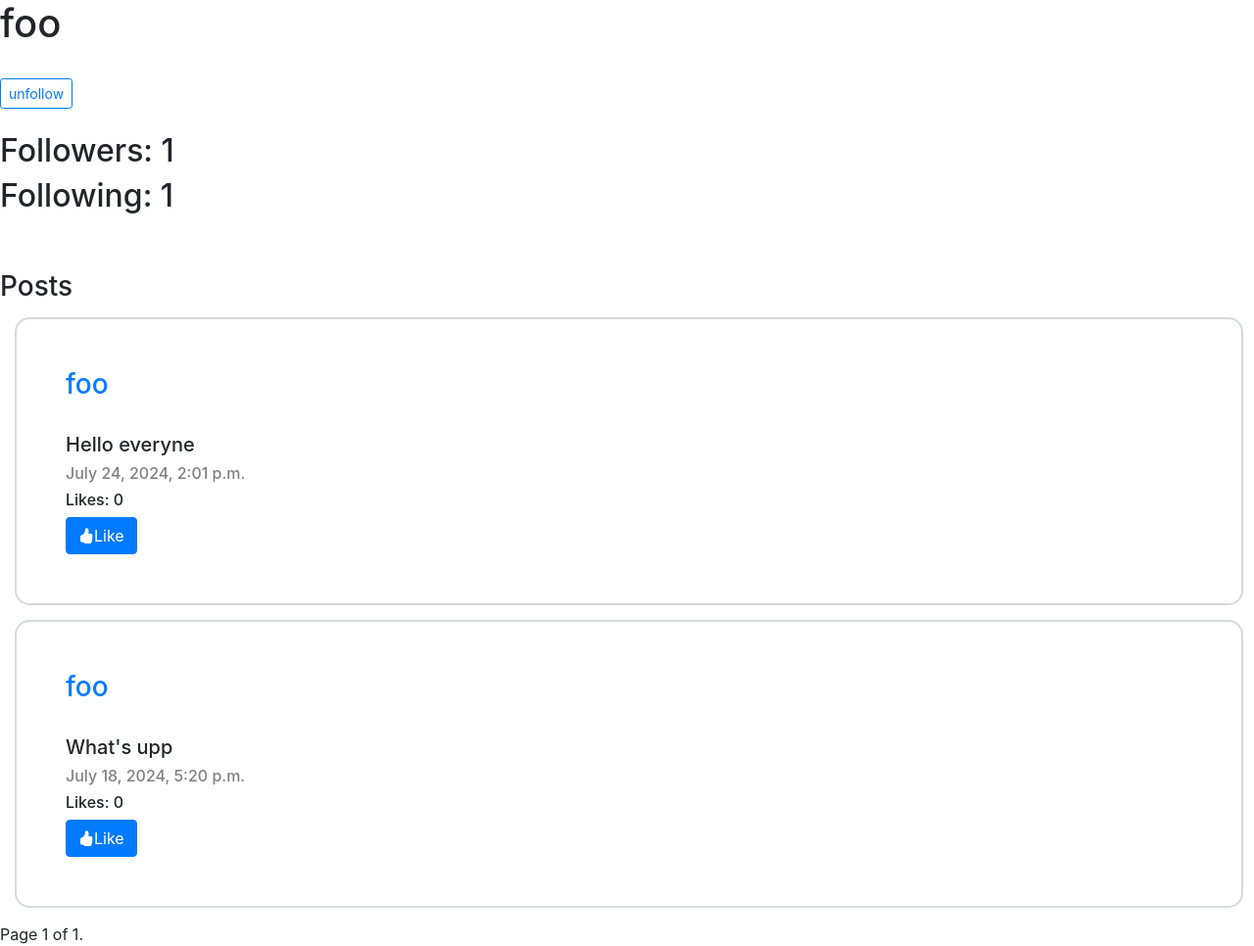
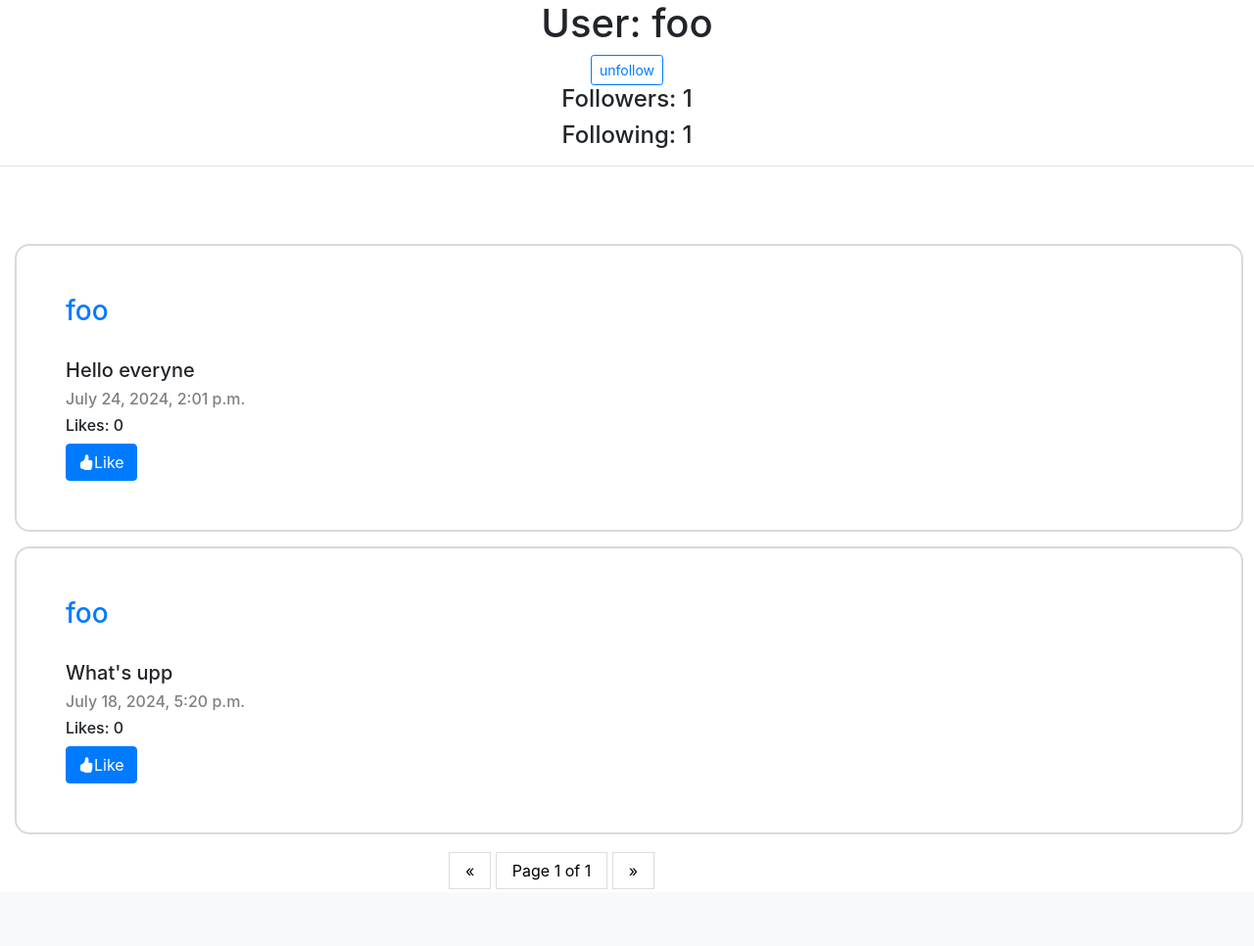
Before and after one commit to Archit014/Project-4-, a Django app: a page that uses project4/network/templates/network/profile.html in a window 1280 px wide. Shown: the part 56-1022 px from the top of the page at 98% size. After the commit the page ends 964 px from the top, so only its background shows below. Run offline with Django 3.2, Linux system fonts and the light colour scheme; a user stored in the database is signed in; data comes from the database, SQL or seed files in the repository; both versions use the stored data as it was after the commit; some libraries are stand-ins or nearby versions.

Commit message:
final commit

```diff
--- a/project4/network/static/network/styles.css
+++ b/project4/network/static/network/styles.css
@@ -6,3 +6,18 @@
     margin: 15px;
     border-radius: 15px;
 }
+
+.center {
+    margin: auto;
+    width: 30%;
+    padding: 10px;
+}
+
+.pagination a {
+    color: black;
+    float: center;
+    padding: 8px 16px;
+    text-decoration: none;
+    transition: background-color .3s;
+    border: 1px solid #ddd;
+}
--- a/project4/network/templates/network/profile.html
+++ b/project4/network/templates/network/profile.html
@@ -3,20 +3,18 @@
 {% load static %}
 
 {% block body %}
-    <h1>{{ name }}</h1>
-    <br>
+    <h1 style="text-align: center;">User: {{ name }}</h1>
     {% if username != name %}
-        <form method="post">
+        <form method="post" style="text-align: center;">
             {% csrf_token %}
-            <button class="btn btn-sm btn-outline-primary">{{ action }}</button>
+            <button class="btn btn-sm btn-outline-primary" style="text-align: center;">{{ action }}</button>
         </form>
     {% endif %}
-    <br>
-    <h2>Followers: {{ followers }}</h2>
-    <h2>Following: {{ following }}</h2>
+    <h4 style="text-align: center;">Followers: {{ followers }}</h4>
+    <h4 style="text-align: center;">Following: {{ following }}</h4>
+    <hr>
     <br>
     <br>
-    <h3>Posts</h3>
     {% for post in posts %}
         <div class="block">
             <a href="{% url 'profile' post.user %}"><h3>{{ post.user }}</h3></a>
@@ -36,22 +34,28 @@
         </div>
     {% endfor %}
 
+    <div class="center">
         <div class="pagination">
             <span class="step-links">
                 {% if posts.has_previous %}
                     <a href="?page=1">&laquo; first</a>
                     <a href="?page={{ posts.previous_page_number }}">previous</a>
+                {% else %}
+                    <a href="#">&laquo;</a>
                 {% endif %}
 
                 <span class="current">
-                Page {{ posts.number }} of {{ posts.paginator.num_pages }}.
+                    <a href="?page={{ posts.number }}">Page {{ posts.number }} of {{ posts.paginator.num_pages }}</a>
                 </span>
 
                 {% if posts.has_next %}
                     <a href="?page={{ posts.next_page_number }}">next</a>
                     <a href="?page={{ posts.paginator.num_pages }}">last &raquo;</a>
+                {% else %}
+                    <a href="#">&raquo;</a>
                 {% endif %}
             </span>
+        </div>
     </div>
 {% endblock %}
 
```
Also changed, not shown: project4/network/templates/network/following.html (+8 -2 lines), project4/network/templates/network/index.html (+7 -1 lines), project4/db.sqlite3. Lines whose indentation alone changed are shown as unchanged.
